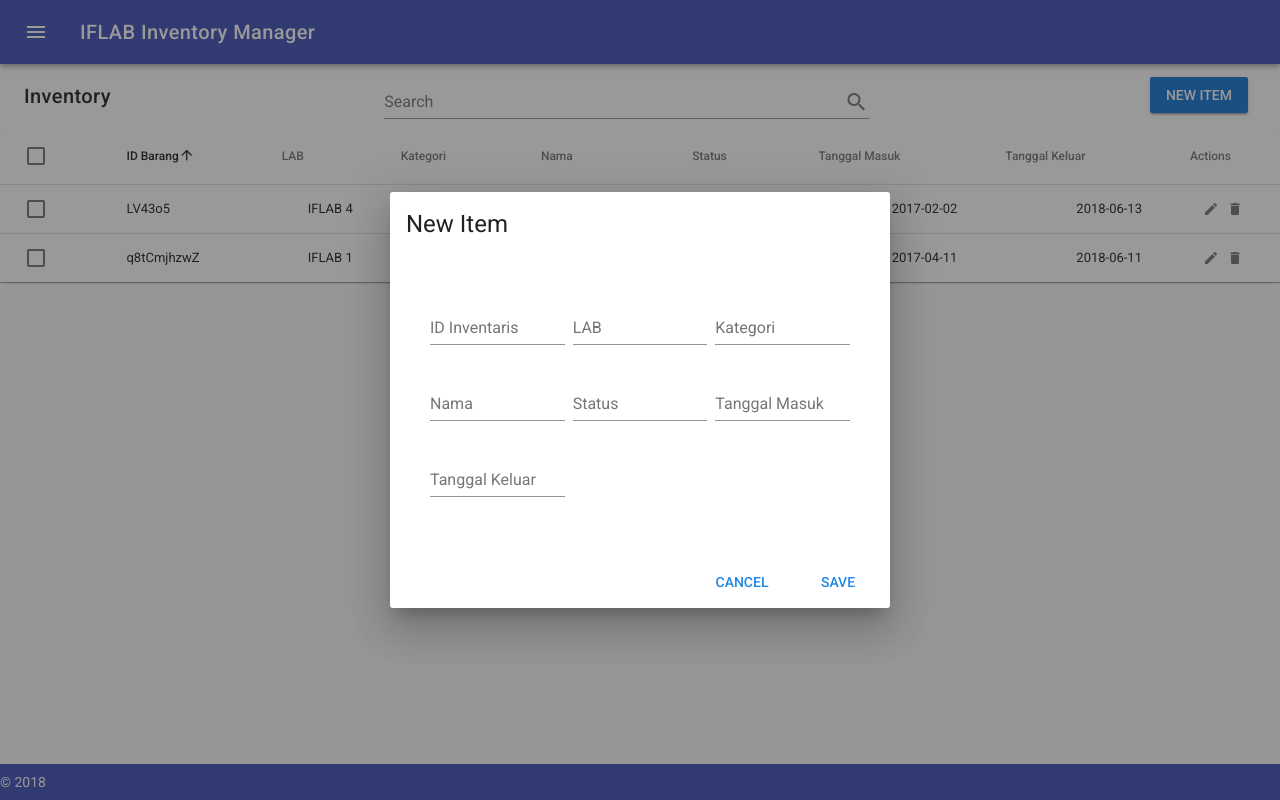
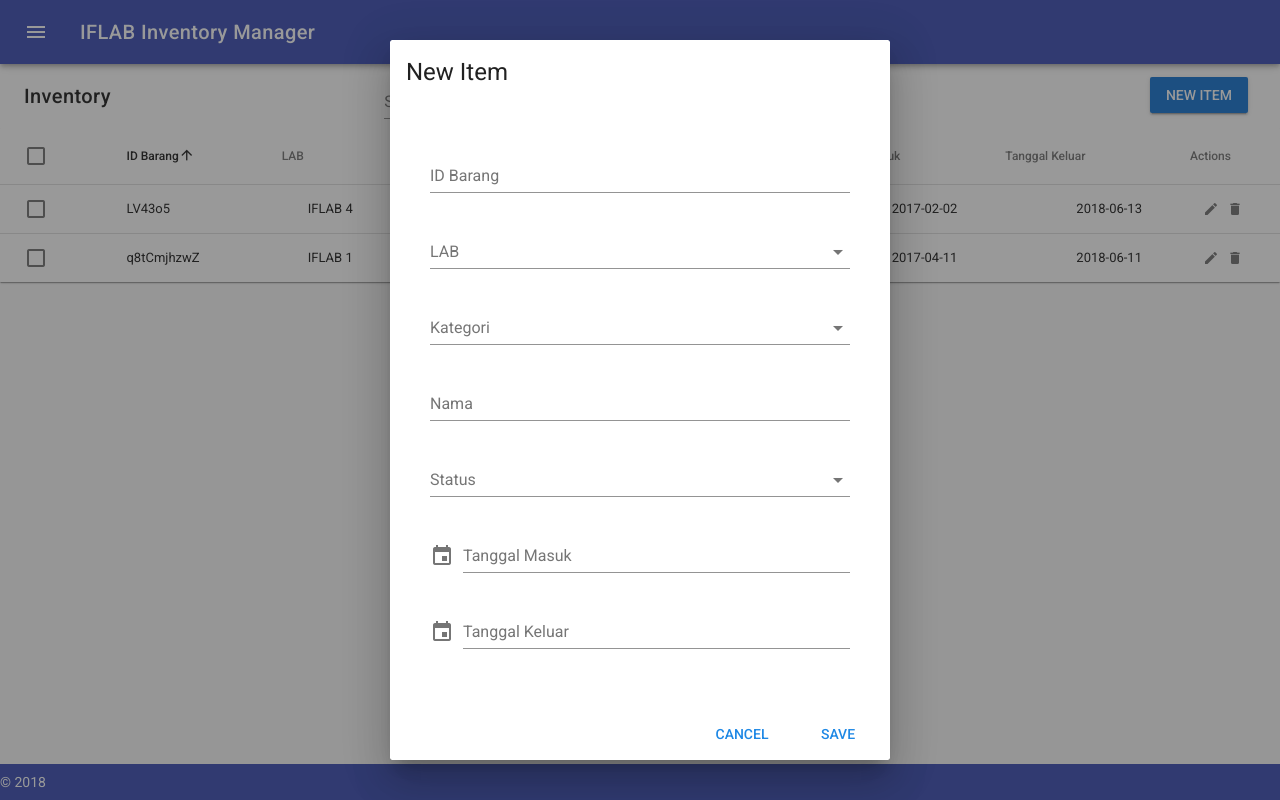
Before and after one commit to IFLABTelkom/inventory-management, a Vue app: page /#/ in a window 1280 px wide. Both pictures are taken after a click on the button "NEW ITEM". Built offline with nearby package versions, Linux system fonts and the light colour scheme.

Commit message:
fixed input form

```diff
--- a/package.json
+++ b/package.json
@@ -12,7 +12,7 @@
   "dependencies": {
     "vue": "^2.5.2",
     "vue-router": "^3.0.1",
-    "vuetify": "^1.0.0"
+    "vuetify": "^1.1.1"
   },
   "devDependencies": {
     "autoprefixer": "^7.1.2",
--- a/src/components/MainDashboard.vue
+++ b/src/components/MainDashboard.vue
@@ -20,27 +20,90 @@
 
           <v-card-text>
             <v-container grid-list-md>
-              <v-layout wrap>
-                <v-flex xs12 sm6 md4>
-                  <v-text-field v-model="editedItem.id" label="ID Inventaris"></v-text-field>
+              <v-layout row wrap>
+                <v-flex xs12 sm6 md12>
+                  <v-text-field v-model="editedItem.id" label="ID Barang"></v-text-field>
                 </v-flex>
-                <v-flex xs12 sm6 md4>
-                  <v-text-field v-model="editedItem.lab" label="LAB"></v-text-field>
+                <v-flex xs12 sm6 md12>
+                  <v-select
+                    v-model="editedItem.lab"
+                    :items="dropdown_lab"
+                    label="LAB"
+                    required
+                  ></v-select>
                 </v-flex>
-                <v-flex xs12 sm6 md4>
-                  <v-text-field v-model="editedItem.kategori" label="Kategori"></v-text-field>
+                <v-flex xs12 sm6 md12>
+                  <v-select
+                    v-model="editedItem.kategori"
+                    :items="dropdown_kategori"
+                    label="Kategori"
+                    required
+                  ></v-select>
                 </v-flex>
-                <v-flex xs12 sm6 md4>
+                <v-flex xs12 sm6 md12>
                   <v-text-field v-model="editedItem.nama" label="Nama"></v-text-field>
                 </v-flex>
-                <v-flex xs12 sm6 md4>
-                  <v-text-field v-model="editedItem.status" label="Status"></v-text-field>
+                <v-flex xs12 sm6 md12>
+                  <v-select
+                    v-model="editedItem.status"
+                    :items="dropdown_status"
+                    label="Status"
+                    required
+                  ></v-select>
                 </v-flex>
-                <v-flex xs12 sm6 md4>
-                  <v-text-field v-model="editedItem.tgl_masuk" label="Tanggal Masuk"></v-text-field>
+                <v-flex xs12 sm6 md12>
+                  <v-menu
+                    ref="menu"
+                    :close-on-content-click="false"
+                    v-model="menu"
+                    :nudge-right="40"
+                    :return-value.sync="editedItem.tgl_masuk"
+                    lazy
+                    transition="scale-transition"
+                    offset-y
+                    full-width
+                    min-width="290px"
+                  >
+                    <v-text-field
+                      slot="activator"
+                      v-model="editedItem.tgl_masuk"
+                      label="Tanggal Masuk"
+                      prepend-icon="event"
+                      readonly
+                    ></v-text-field>
+                    <v-date-picker v-model="editedItem.tgl_masuk" no-title scrollable>
+                      <v-spacer></v-spacer>
+                      <v-btn flat color="primary" @click="menu = false">Cancel</v-btn>
+                      <v-btn flat color="primary" @click="$refs.menu.save(editedItem.tgl_masuk)">OK</v-btn>
+                    </v-date-picker>
+                  </v-menu>
                 </v-flex>
-                <v-flex xs12 sm6 md4>
-                  <v-text-field v-model="editedItem.tgl_keluar" label="Tanggal Keluar"></v-text-field>
+                <v-flex xs12 sm6 md12>
+                  <v-menu
+                    ref="menu"
+                    :close-on-content-click="false"
+                    v-model="menu"
+                    :nudge-right="40"
+                    :return-value.sync="editedItem.tgl_keluar"
+                    lazy
+                    transition="scale-transition"
+                    offset-y
+                    full-width
+                    min-width="290px"
+                  >
+                    <v-text-field
+                      slot="activator"
+                      v-model="editedItem.tgl_keluar"
+                      label="Tanggal Keluar"
+                      prepend-icon="event"
+                      readonly
+                    ></v-text-field>
+                    <v-date-picker v-model="editedItem.tgl_keluar" no-title scrollable>
+                      <v-spacer></v-spacer>
+                      <v-btn flat color="primary" @click="menu = false">Cancel</v-btn>
+                      <v-btn flat color="primary" @click="$refs.menu.save(editedItem.tgl_keluar)">OK</v-btn>
+                    </v-date-picker>
+                  </v-menu>
                 </v-flex>
               </v-layout>
             </v-container>
@@ -114,6 +177,17 @@ export default {
     dialog: false,
     selected: [],
     search: '',
+    dropdown_lab: [
+      'IFLAB 1',
+      'IFLAB 2',
+      'IFLAB 3',
+      'IFLAB 4',
+      'IFLAB 5',
+      'ITLAB 1',
+      'ITLAB 2'
+    ],
+    dropdown_kategori: ['PC', 'Monitor', 'Peripherals', 'Meja'],
+    dropdown_status: ['Baik', 'Rusak'],
     headers: [
       {
         text: 'ID Barang',
@@ -132,7 +206,7 @@ export default {
     editedIndex: -1,
     editedItem: {
       id: '',
-      lab: '',
+      lab: null,
       kategori: '',
       nama: '',
       status: '',
```
Also changed, not shown: 1 other file (tests, documents, lock files or other folders).
